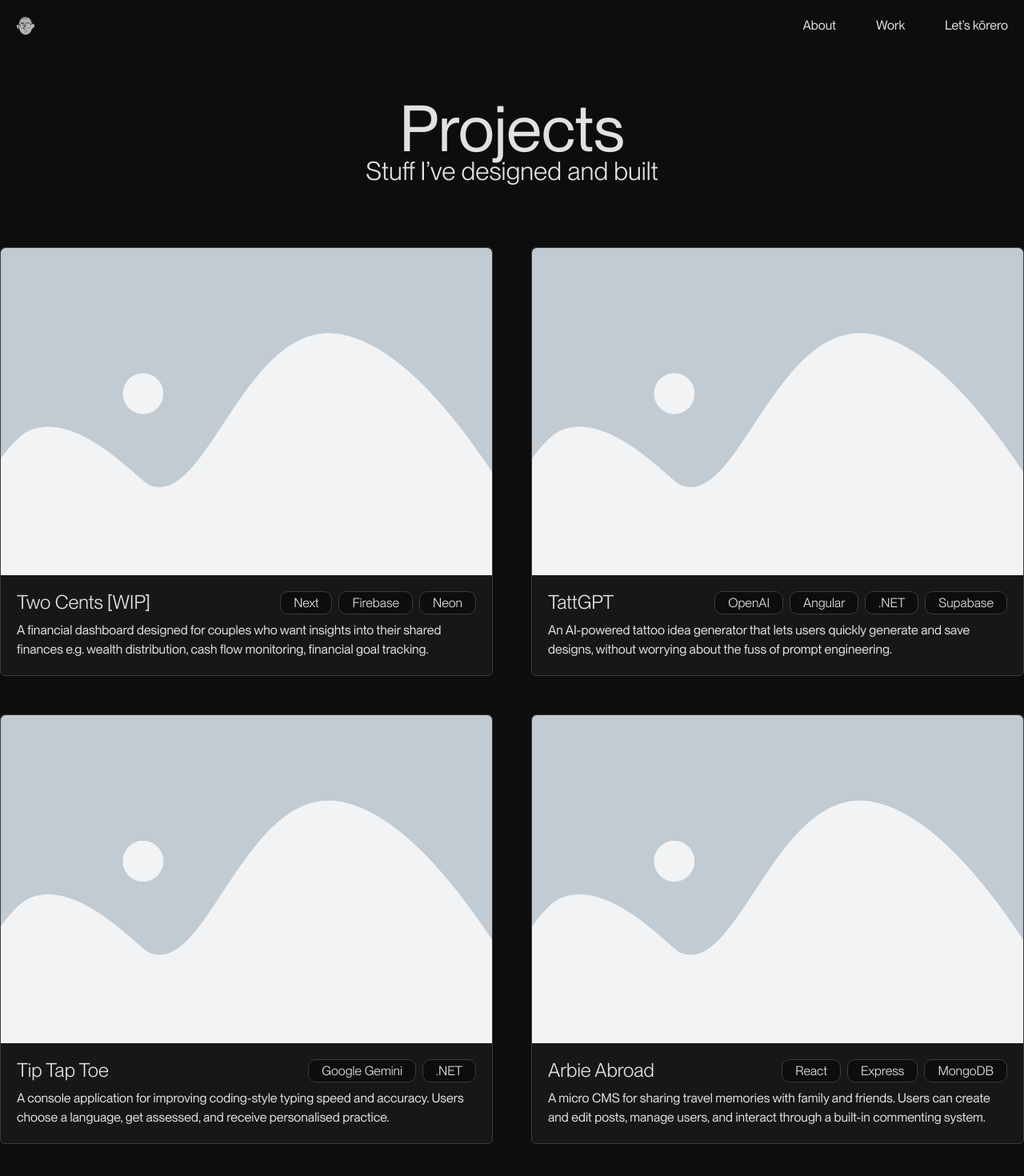
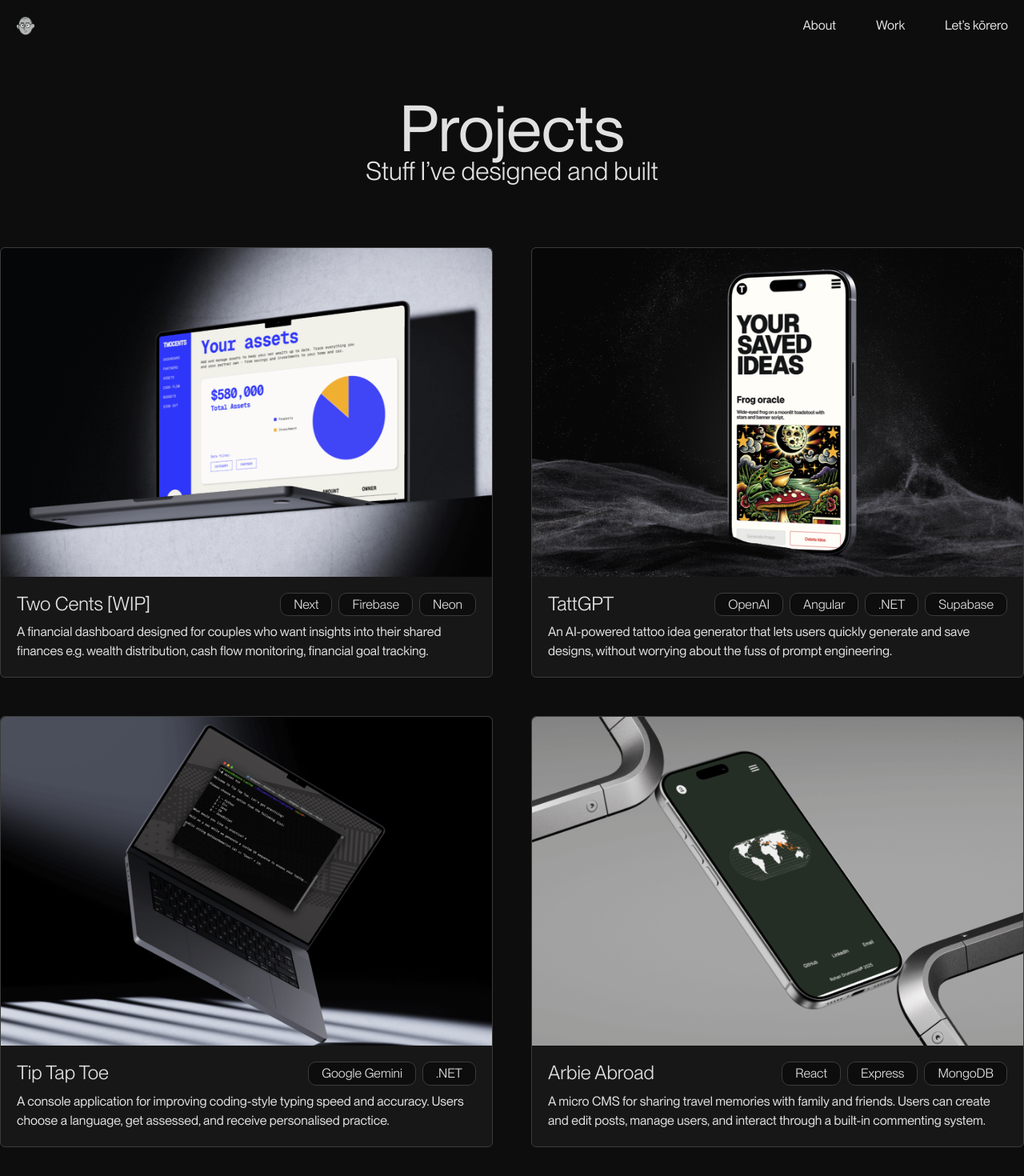
Before and after one commit to rohandrummond/portfolio, a Next.js app: page /work in a window 1280 px wide. Shown: the top 1470 px of the page at 80% size. Built offline with nearby package versions, Linux system fonts and the light colour scheme.

Commit message:
#30 Update project cards to dynamically receive image

```diff
--- a/src/app/work/page.tsx
+++ b/src/app/work/page.tsx
@@ -1,4 +1,8 @@
 import ProjectCard from '@/components/ProjectCard'
+import twoCentsImage from '@/../public/images/two-cents/two-cents-card.png'
+import tattgptImage from '@/../public/images/tattgpt/tattgpt-card.png'
+import tipTapToeImage from '@/../public/images/tip-tap-toe/tip-tap-toe-card.png'
+import arbieAbroadImage from '@/../public/images/arbie-abroad/arbie-abroad-card.png'
 
 export default function Work() {
   return (
@@ -13,24 +17,28 @@ export default function Work() {
           stack={['Next', 'Firebase', 'Neon']}
           blurb="A financial dashboard designed for couples who want insights into their shared finances e.g. wealth distribution, cash flow monitoring,  financial goal tracking."
           href="/work/two-cents"
+          image={twoCentsImage}
         />
         <ProjectCard
           name="TattGPT"
           stack={['OpenAI', 'Angular', '.NET', 'Supabase']}
           blurb="An AI-powered tattoo idea generator that lets users quickly generate and save designs, without worrying about the fuss of prompt engineering."
           href="/work/tattgpt"
+          image={tattgptImage}
         />
         <ProjectCard
           name="Tip Tap Toe"
           stack={['Google Gemini', '.NET']}
           blurb="A console application for improving coding-style typing speed and accuracy. Users choose a language, get assessed, and receive personalised practice."
           href="/work/tip-tap-toe"
+          image={tipTapToeImage}
         />
         <ProjectCard
           name="Arbie Abroad"
           stack={['React', 'Express', 'MongoDB']}
           blurb="A micro CMS for sharing travel memories with family and friends. Users can create and edit posts, manage users, and interact through a built-in commenting system."
           href="/work/arbie-abroad"
+          image={arbieAbroadImage}
         />
       </section>
     </main>
--- a/src/components/ProjectCard.tsx
+++ b/src/components/ProjectCard.tsx
@@ -1,23 +1,24 @@
-import Image from 'next/image'
+import Image, { StaticImageData } from 'next/image'
 import TransitionLink from './TransitionLink'
 import ProjectBadge from '@/components/ProjectBadge'
-import placeholder from '@/../public/images/placeholder.png'
 
 export default function ProjectCard({
   name,
   stack,
   blurb,
   href,
+  image,
 }: {
   name: string
   stack: string[]
   blurb: string
   href: string
+  image: StaticImageData
 }) {
   return (
     <TransitionLink href={href}>
       <div className="flex flex-col bg-card hover:bg-background border rounded-sm">
-        <Image src={placeholder} alt="" className="rounded-t-sm" />
+        <Image src={image} alt="" className="rounded-t-sm" />
         <div className="flex flex-col gap-2 p-5">
           <div className="flex flex-row justify-between items-start">
             <h3 className="body-large">{name}</h3>
```
